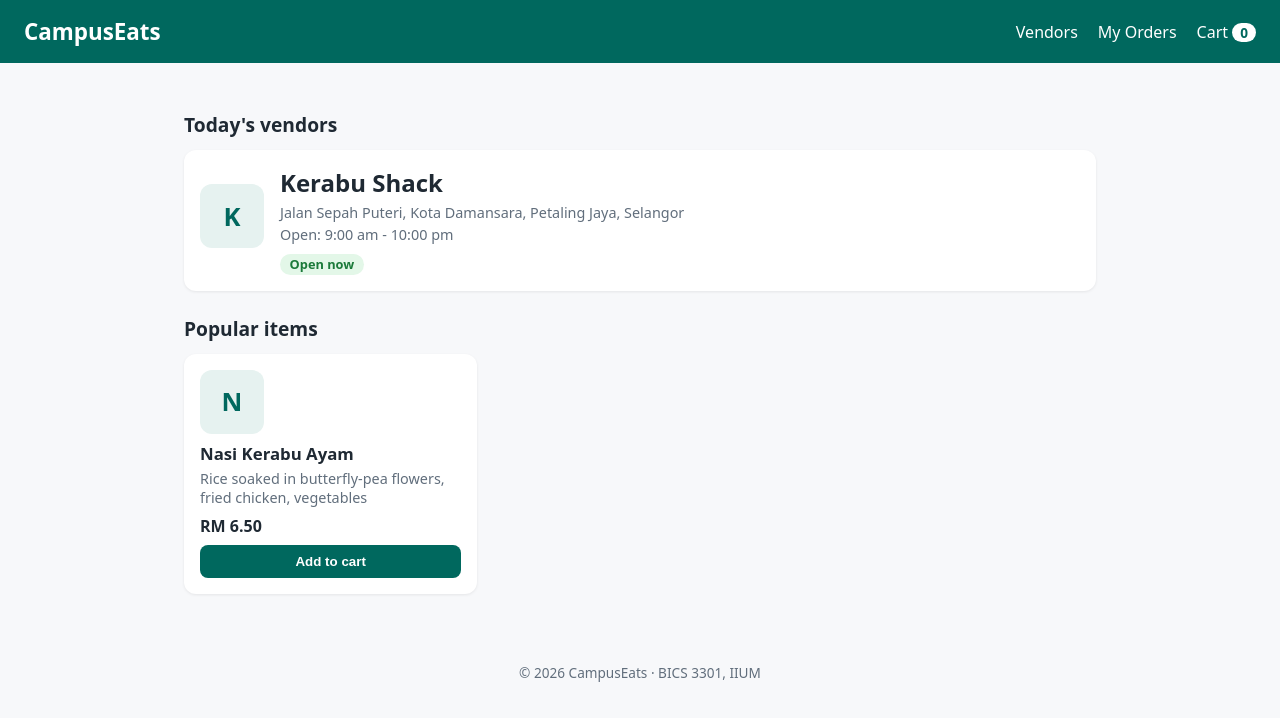
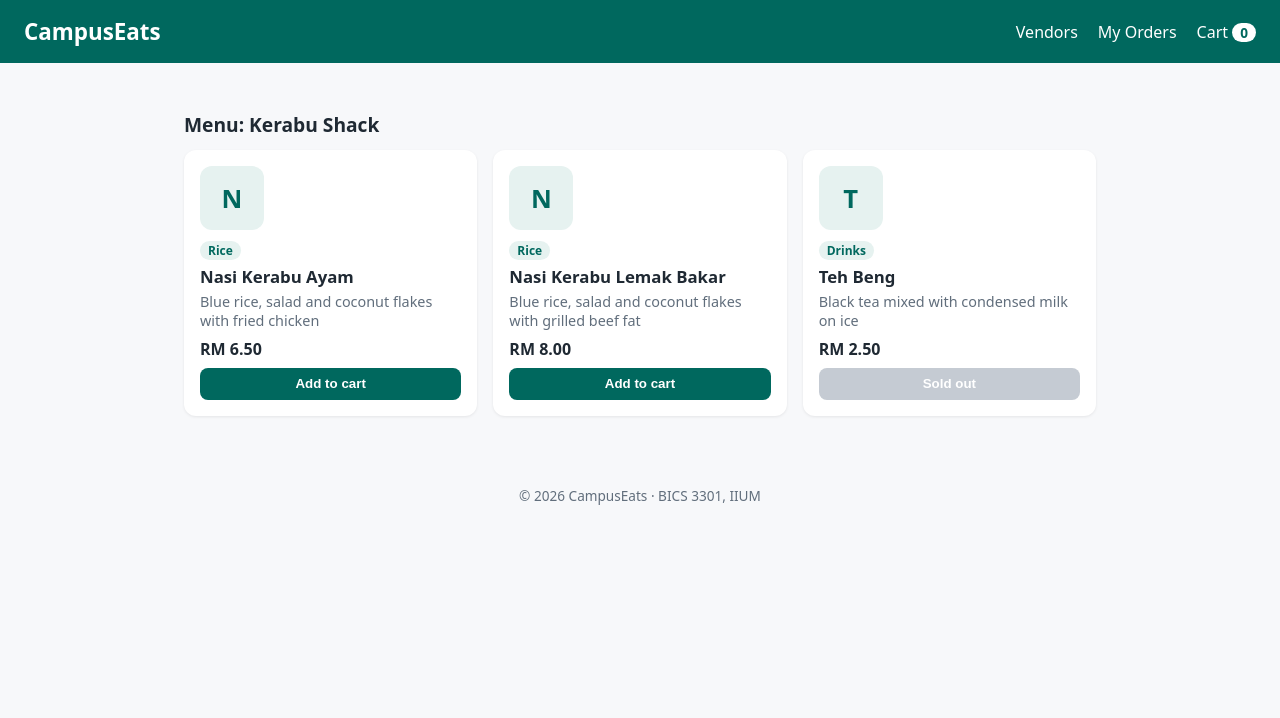
Before and after one commit to KE3mz/campuseats-2412941, a React (Vite) app: page / in a window 1280 px wide. Shown: the top 718 px of the page. Built offline with nearby package versions, Linux system fonts and the light colour scheme.

Commit message:
Menu from data with map

```diff
--- a/src/App.jsx
+++ b/src/App.jsx
@@ -1,21 +1,16 @@
+import vendors from './data/vendors.js'
 import Header from './components/Header.jsx'
-import VendorCard from './components/VendorCard.jsx'
-import MenuItemCard from './components/MenuItemCard.jsx'
+import MenuList from './components/MenuList.jsx'
 import Footer from './components/Footer.jsx'
 function App() {
+ const selectedVendor = vendors[0]
  return (
  <>
  <Header />
  <main className="container">
  <section>
- <h2 className="section-title">Today's vendors</h2>
- <VendorCard />
- </section>
- <section>
- <h2 className="section-title">Popular items</h2>
- <div className="grid">
- <MenuItemCard />
- </div>
+ <h2 className="section-title">Menu: {selectedVendor.name}</h2>
+ <MenuList items={selectedVendor.menu} />
  </section>
  </main>
  <Footer />
--- a/src/components/MenuItemCard.jsx
+++ b/src/components/MenuItemCard.jsx
@@ -1,13 +1,8 @@
-function MenuItemCard() {
- const item = {
- name: 'Nasi Kerabu Ayam',
- description: 'Rice soaked in butterfly-pea flowers, fried chicken, vegetables',
- price: 6.5,
- available: true,
- }
+function MenuItemCard({ item }) {
  return (
  <article className="card menu-card">
  <div className="thumb" aria-hidden="true">{item.name.charAt(0)}</div>
+ <p className="tag">{item.category}</p>
  <h3>{item.name}</h3>
  <p className="muted">{item.description}</p>
  <p className="price">RM {item.price.toFixed(2)}</p>
--- /dev/null
+++ b/src/components/MenuList.jsx
@@ -0,0 +1,14 @@
+import MenuItemCard from './MenuItemCard.jsx'
+function MenuList({ items }) {
+ if (items.length === 0) {
+ return <p className="muted">No items on this menu yet.</p>
+ }
+ return (
+ <div className="grid">
+ {items.map((item) => (
+ <MenuItemCard key={item.id} item={item} />
+ ))}
+ </div>
+ )
+}
+export default MenuList
--- /dev/null
+++ b/src/data/vendors.js
@@ -0,0 +1,26 @@
+const vendors = [
+ {
+ id: 'kerabu-shack',
+ name: 'Kerabu Shack',
+ location: 'Mahallah Uthman, Block B',
+ openHours: '9:00 am - 10:00 pm',
+ isOpen: true,
+ menu: [
+ { id: 'ks-1', name: 'Nasi Kerabu Ayam', description: 'Blue rice, salad and coconut flakes with fried chicken', price: 6.5, category: 'Rice', available: true },
+ { id: 'ks-2', name: 'Nasi Kerabu Lemak Bakar', description: 'Blue rice, salad and coconut flakes with grilled beef fat', price: 8, category: 'Rice', available: true },
+ { id: 'ks-3', name: 'Teh Beng', description: 'Black tea mixed with condensed milk on ice', price: 2.5, category: 'Drinks', available: false },],
+ },
+ {
+ id: 'kafe-aminah',
+ name: 'Kafe Mahallah Aminah',
+ location: 'Mahallah Aminah, Ground Floor',
+ openHours: '8:00 am - 9:00 pm',
+ isOpen: true,
+ menu: [
+ { id: 'ami-1', name: 'Nasi Ayam Penyet', description: 'Smashed fried chicken with sambal and rice', price: 9, category: 'Rice', available: true },
+ { id: 'ami-2', name: 'Air Bandung', description: 'Rose syrup with milk', price:
+3, category: 'Drinks', available: true },
+ ],
+ },
+]
+export default vendors
```
Also changed, not shown: 2 other files (tests, documents, lock files or other folders).
